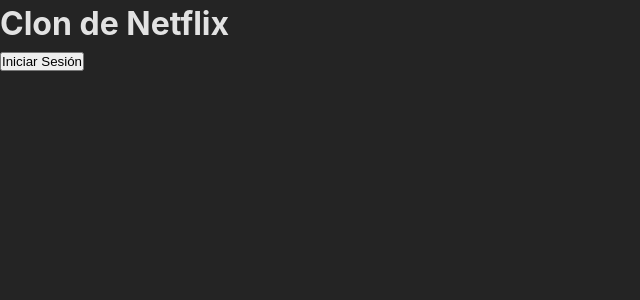
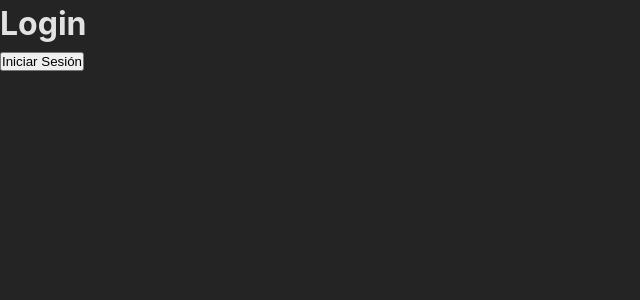
Before and after one commit to berbuzon/CLON-DE-NETFLIX, a React (Vite) app: page /login in a window 1280 px wide. Shown: the top 300 px of the page, without its empty margins (0-640 px from the left). Built offline with nearby package versions, Linux system fonts and the light colour scheme.

Commit message:
[cfg] -base structure

```diff
--- a/src/core/auth/components/private_routes.jsx
+++ b/src/core/auth/components/private_route.jsx
@@ -1,11 +1,11 @@
-import React from "react";
 import { useAuth } from "../hooks/useAuth";
 import { Navigate } from "react-router-dom";
 
 const PrivateRoute = ({ children }) => {
   const { isLoggedIn } = useAuth();
 
-  if (isLoggedIn) return children;
+  if (isLoggedIn)
+  return children;
   return <Navigate to={"/login"} />;
 };
 
--- /dev/null
+++ b/src/core/auth/components/public_route.jsx
@@ -0,0 +1,12 @@
+import { useAuth } from "../hooks/useAuth";
+import { Navigate } from "react-router-dom";
+
+const PublicRoute = ({ children }) => {
+  const { isLoggedIn } = useAuth();
+
+  if (isLoggedIn)
+  return <Navigate to={"/"} />;
+  return children;
+};
+
+export default PublicRoute;
--- a/src/core/routes/app_router.jsx
+++ b/src/core/routes/app_router.jsx
@@ -1,9 +1,25 @@
 import { createBrowserRouter } from "react-router-dom";
 import HomeView from "../../features/home/views/home_view";
 import LoginView from "../../features/login/views/login_view";
+import PrivateRoute from "../auth/components/private_route";
+import PublicRoute from "../auth/components/public_route";
 
 export const appRouter = createBrowserRouter([
-  { path: "/", element:
-  <HomeView /> },
-  { path: "/login", element: <LoginView /> },
+  {
+    path: "/",
+    element: (
+      <PrivateRoute>
+        <HomeView />
+      </PrivateRoute>
+    ),
+  },
+
+  {
+    path: "/login",
+    element: (
+      <PublicRoute>
+        <LoginView />
+      </PublicRoute>
+    ),
+  },
 ]);
--- a/src/features/login/views/login_view.jsx
+++ b/src/features/login/views/login_view.jsx
@@ -8,7 +8,7 @@
 
   return (
     <div>
-      <h1>Clon de Netflix</h1>
+      <h1>Login</h1>
       <button onClick={login}>Iniciar Sesión</button>
     </div>
   );
```
Also changed, not shown: src/core/auth/components/public_routes.jsx (deleted).
